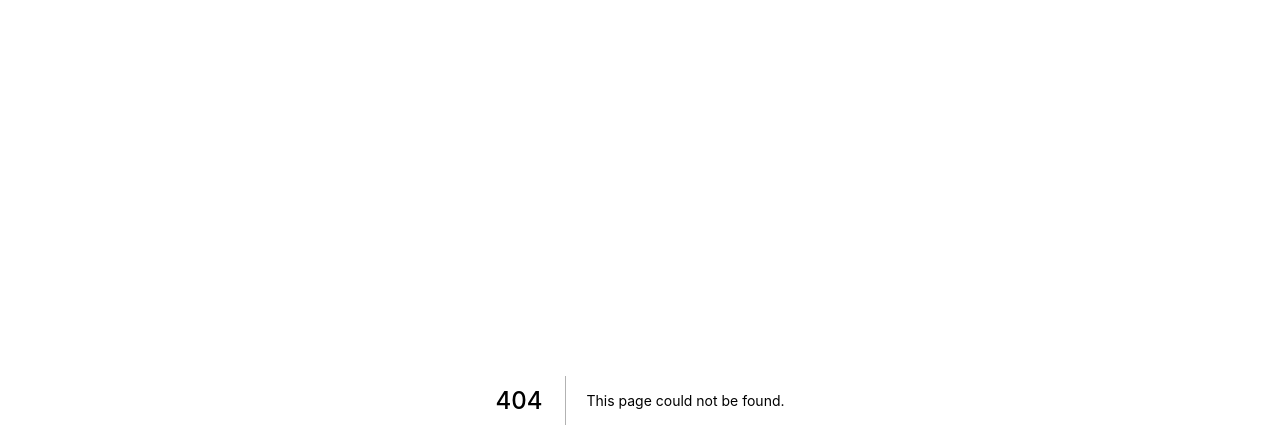
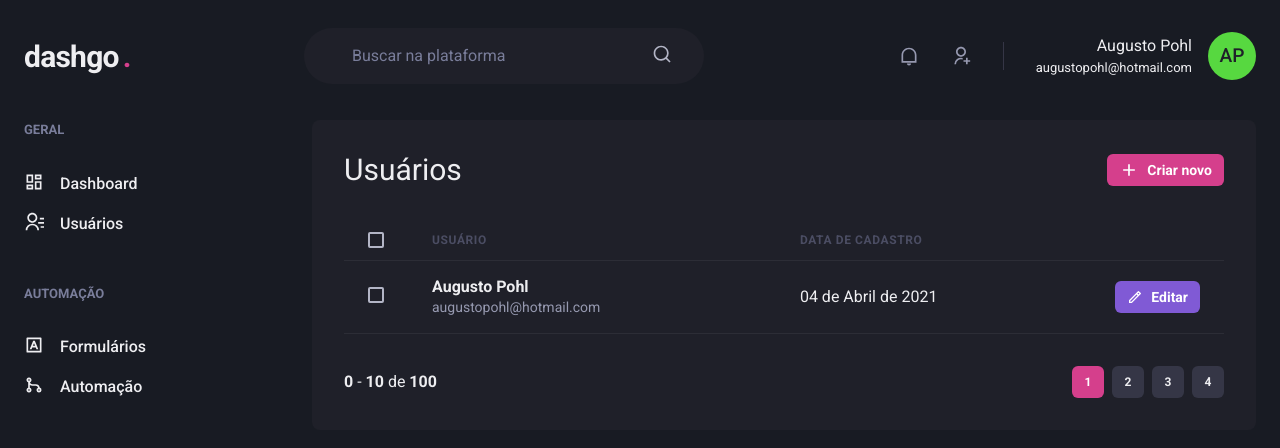
Before and after one commit to augustopohl/dashgo, a Next.js app: page /users in a window 1280 px wide. Before the commit this address had no page. Shown: the top 448 px of the page. Built offline with nearby package versions, Linux system fonts and the light colour scheme.

Commit message:
Pagination

```diff
--- /dev/null
+++ b/src/components/Pagination.tsx
@@ -0,0 +1,69 @@
+import { Box, Button, Stack } from "@chakra-ui/react";
+
+
+export function Pagination() {
+    return (
+        <Stack
+            direction="row"
+            mt="8"
+            justify="space-between"
+            align="center"
+            spacing="6"
+        >
+            <Box>
+                <strong>0</strong> - <strong>10</strong> de <strong>100</strong>
+            </Box>
+            <Stack direction="row" spacing="2">
+                <Button
+                    size="sm"
+                    fontSize="xs"
+                    width="4"
+                    colorScheme="pink"
+                    disabled
+                    _disabled={{
+                        bgColor: 'pink.500',
+                        cursos: 'default',
+                    }}
+                >
+                    1
+            </Button>
+
+                <Button
+                    size="sm"
+                    fontSize="xs"
+                    width="4"
+                    bg="gray.700"
+                    _hover={{
+                        bg: 'gray.500',
+                    }}
+                >
+                    2
+            </Button>
+
+                <Button
+                    size="sm"
+                    fontSize="xs"
+                    width="4"
+                    bg="gray.700"
+                    _hover={{
+                        bg: 'gray.500',
+                    }}
+                >
+                    3
+            </Button>
+
+                <Button
+                    size="sm"
+                    fontSize="xs"
+                    width="4"
+                    bg="gray.700"
+                    _hover={{
+                        bg: 'gray.500',
+                    }}
+                >
+                    4
+            </Button>
+            </Stack>
+        </Stack>
+    )
+}
--- /dev/null
+++ b/src/pages/users/index.tsx
@@ -0,0 +1,79 @@
+import { Box, Button, Checkbox, Flex, Heading, Icon, Table, Tbody, Td, Text, Th, Thead, Tr } from "@chakra-ui/react";
+import { RiAddLine, RiPencilLine } from "react-icons/ri";
+import { Header } from "../../components/Header";
+import { Pagination } from "../../components/Pagination";
+import { Sidebar } from "../../components/Sidebar";
+
+export default function UserList() {
+    return (
+        <Box>
+            <Header />
+
+            <Flex
+                w="100%"
+                my="6"
+                maxWidth={1480}
+                mx="auto"
+                px="6"
+            >
+                <Sidebar />
+
+                <Box flex="1" borderRadius={8} bg="gray.800" p="8">
+                    <Flex mb="8" justify="space-between" align="center">
+                        <Heading size="lg" fontWeight="normal">Usuários</Heading>
+
+                        <Button
+                            as="a"
+                            size="sm"
+                            fontSize="sm"
+                            colorScheme="pink"
+                            leftIcon={<Icon as={RiAddLine} fontSize="20" />}
+                        >
+                            Criar novo
+                        </Button>
+                    </Flex>
+
+                    <Table colorScheme="whiteAlpha">
+                        <Thead>
+                            <Tr>
+                                <Th px="6" color="gray.300" width="8">
+                                    <Checkbox colorScheme="pink" />
+                                </Th>
+                                <Th>Usuário</Th>
+                                <Th>Data de cadastro</Th>
+                                <Th width="8"></Th>
+                            </Tr>
+                        </Thead>
+                        <Tbody>
+                            <Tr>
+                                <Td px="6">
+                                    <Checkbox colorScheme="pink" />
+                                </Td>
+                                <Td>
+                                    <Box>
+                                        <Text fontWeight="bold">Augusto Pohl</Text>
+                                        <Text fontSize="sm" color="gray.300">augustopohl@hotmail.com</Text>
+                                    </Box>
+                                </Td>
+                                <Td>04 de Abril de 2021</Td>
+                                <Td>
+                                    <Button
+                                        as="a"
+                                        size="sm"
+                                        fontSize="sm"
+                                        colorScheme="purple"
+                                        leftIcon={<Icon as={RiPencilLine} fontSize="16" />}
+                                    >
+                                        Editar
+                                    </Button>
+                                </Td>
+                            </Tr>
+                        </Tbody>
+                    </Table>
+
+                    <Pagination />
+                </Box>
+            </Flex>
+        </Box>
+    )
+}
```
Also changed, not shown: src/pages/users/create.tsx (added, +47 -0 lines).
